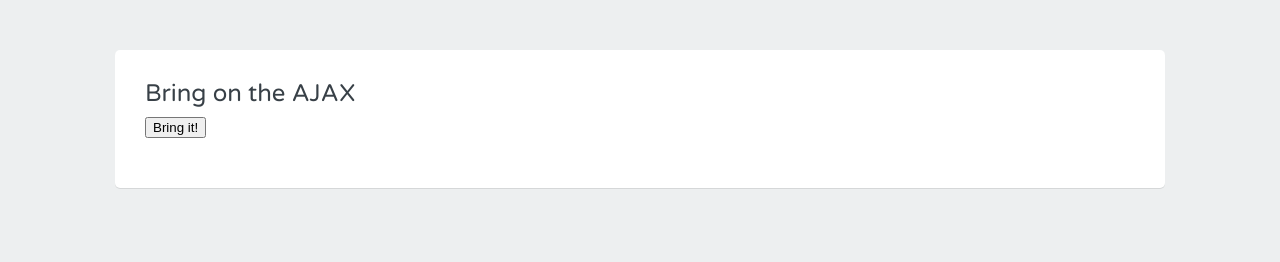
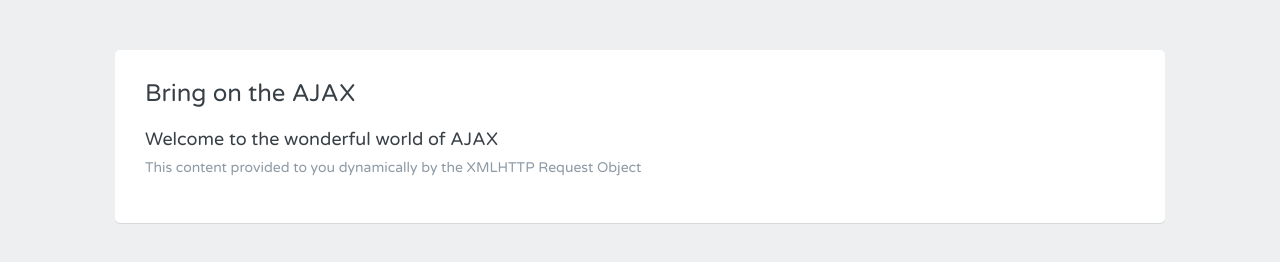
Before and after one commit to RizAli/Ajax, a plain HTML site: page index.html in a window 1280 px wide. Both pictures are taken after a click on the button "Bring it!". Drawn offline with Linux system fonts and the light colour scheme.

Commit message:
added an ajax request

```diff
--- a/index.html
+++ b/index.html
@@ -5,7 +5,20 @@
   <link href='//fonts.googleapis.com/css?family=Varela+Round' rel='stylesheet' type='text/css'>
   <link rel="stylesheet" href="css/main.css">
   <title>AJAX with JavaScript</title>
+  <script>
+    var xhr = new XMLHttpRequest();
+    xhr.onreadystatechange = function() {
+      if (xhr.readyState === 4) {
+        document.getElementById('ajax').innerHTML = xhr.responseText;
+      }
+    };
+    xhr.open('GET', 'sidebar.html');
+    function sendAJAX() {
+      xhr.send();
+      document.getElementById("load").style.display = "none";
+    }
 
+  </script>
 </head>
 <body>
   <div class="grid-container centered">
```
